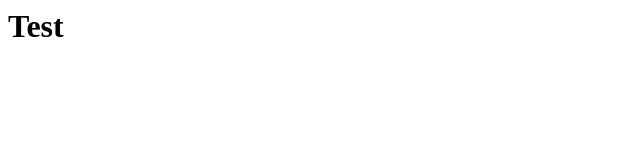
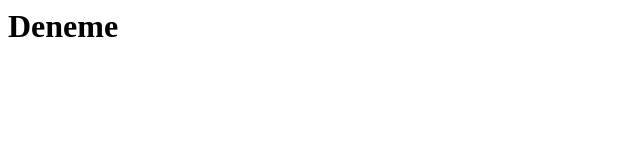
Before and after one commit to mevlutcelik/test, a plain HTML site: page index.html in a window 1280 px wide. Shown: the whole page, without its empty margins (0-640 px from the left). Drawn offline with Linux system fonts and the light colour scheme.

Commit message:
Update index.html

```diff
--- a/index.html
+++ b/index.html
@@ -2,6 +2,6 @@
     <head>
     </head>
     <body>
-        <h1>Test</h1>
+        <h1>Deneme</h1>
     </body>
     </html>
```
